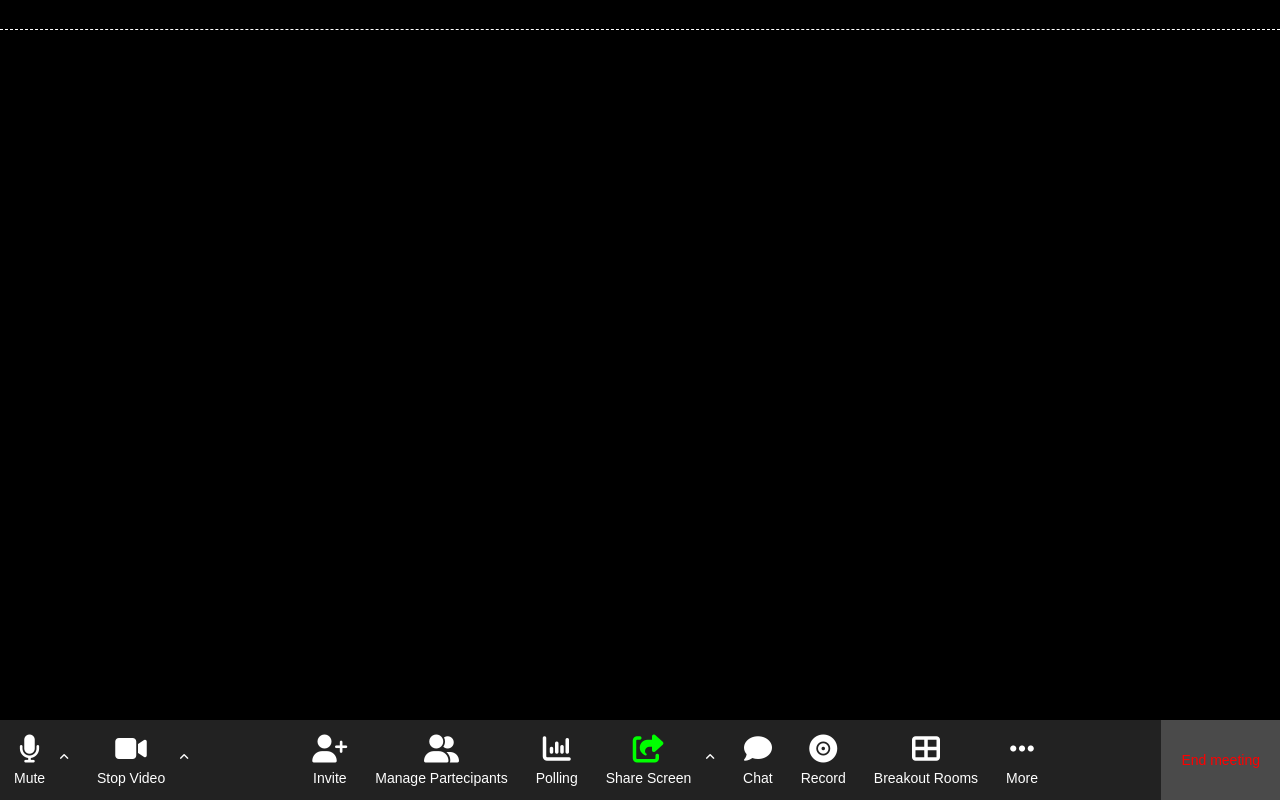
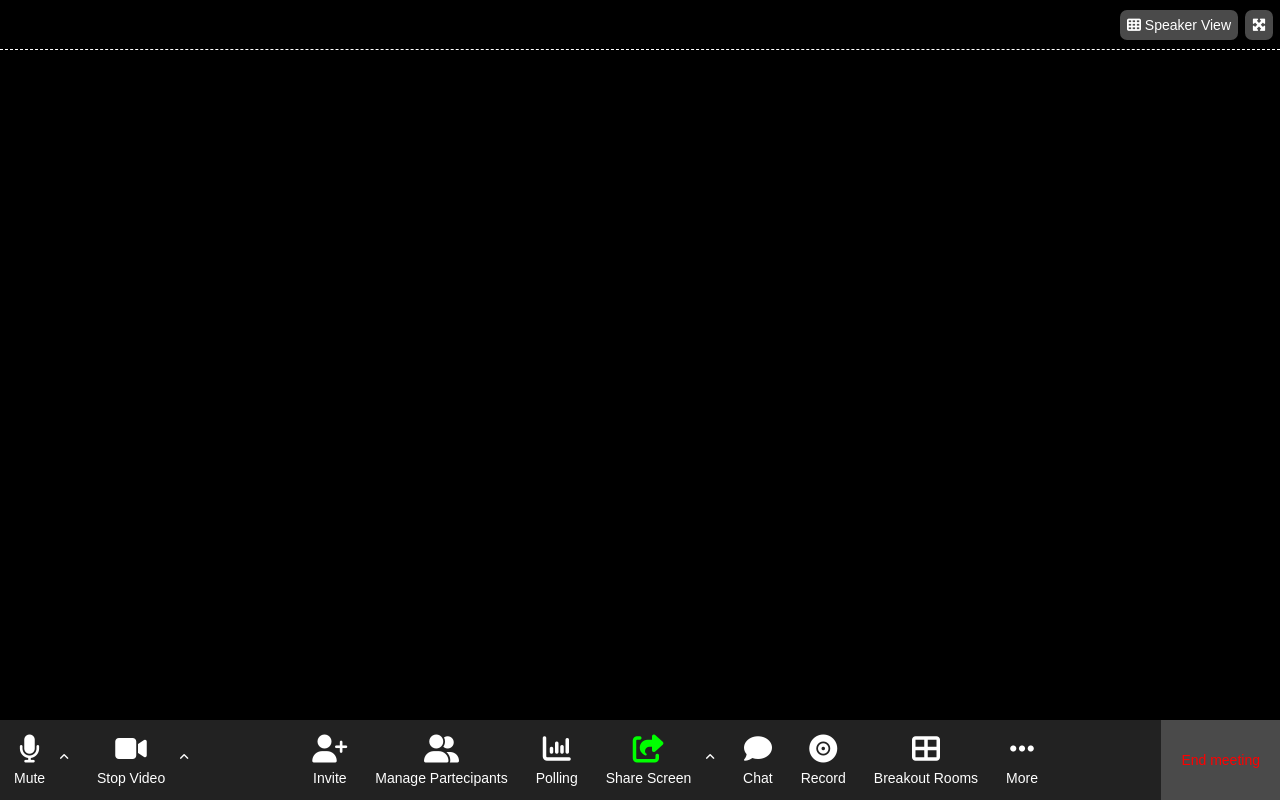
Before and after one commit to carloeusebi/html-css-zoom, a plain HTML site: page index.html in a window 1280 px wide. Drawn offline with Linux system fonts and the light colour scheme.

Commit message:
Completed Header

```diff
--- a/index.html
+++ b/index.html
@@ -19,10 +19,13 @@
     <!-- I choose not to use a container because I suppose that if someone will be using the app on an unltriwide he may like to have he camview bigger -->
 
     <!-- HEADER -->
-    <header></header>
+    <header class="flex">
+        <div class="view-selector"><i class="fa-solid fa-table-cells"></i> Speaker View</div>
+        <div class="fullscreen-selector"><i class="fa-solid fa-maximize"></i></div>
+    </header>
 
     <!-- MAIN -->
-    <main>
+    <main class="debug">
         <div class="wrapper">
         </div>
     </main>
--- a/styles/styles.css
+++ b/styles/styles.css
@@ -7,12 +7,17 @@
 
 /* pseudo-elements*/
 :root{
-    --hdr-height: 30px;
+    --hdr-height: 50px;
     --fter-height: 80px;
     --bg-color: #000;
     --fter-color: #222;
     --hdr-elements-color: #4a4a4a;
     --ppls-per-row: 7;
+}
+
+/* debug */
+.debug .db-border{
+    border: 2px solid white;
 }
 
 /* generics */
@@ -22,6 +27,7 @@ html{
 
 body{
     font-family: sans-serif;
+    color: white;
 }
 
 /* utilities */
@@ -33,8 +39,18 @@ body{
 header{
     background-color: var(--bg-color);
     height: var(--hdr-height);
+    justify-content: flex-end;
+    align-items: center;
+    font-size: 1rem;
     /* to remove: */
     border-bottom: 1px dashed white;
+}
+
+header > *{
+    background-color: var(--hdr-elements-color);
+    padding: .5rem;
+    border-radius: .5rem;
+    margin-right: .5rem;
 }
 
 /* MAIN */
@@ -49,7 +65,6 @@ header{
 footer{
     background-color: var(--fter-color);
     height: var(--fter-height);
-    color: white;
     padding-left: 1rem;
 }
 
```
